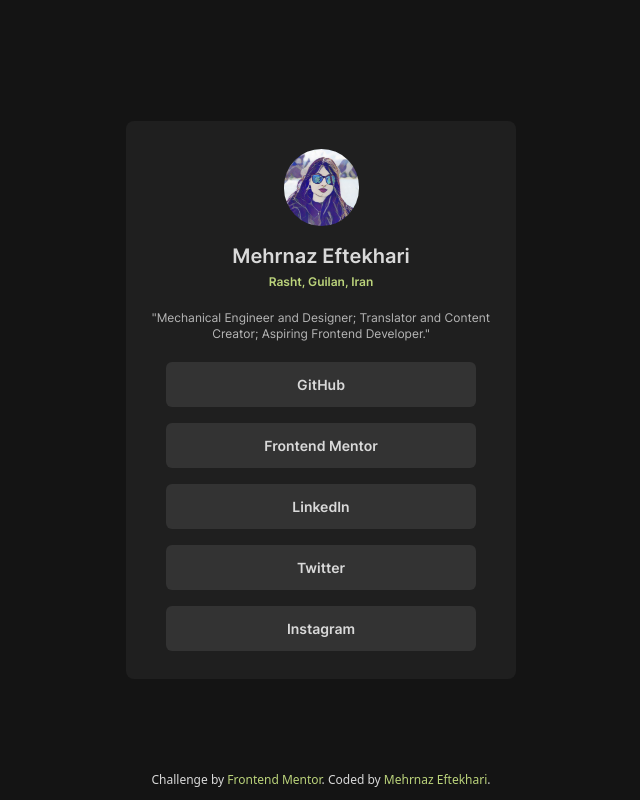
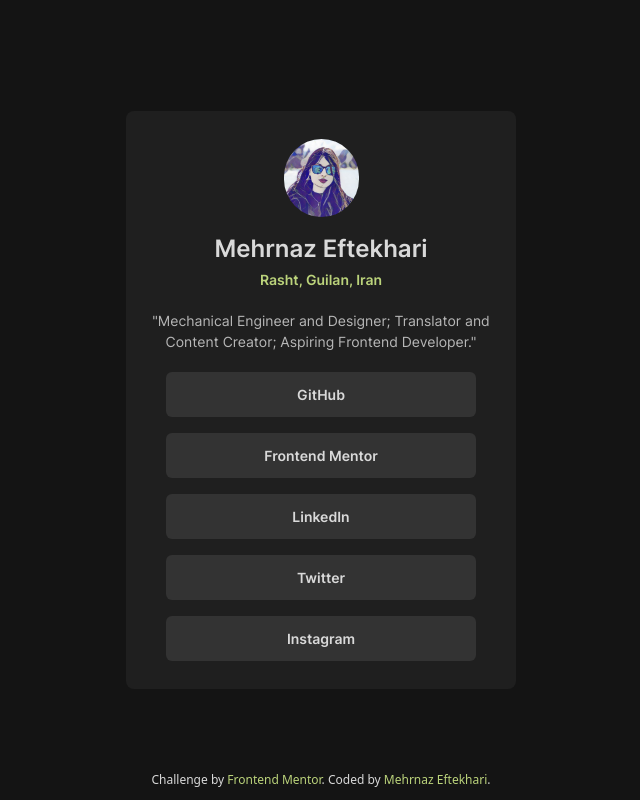
Before and after one commit to mehrnaz98/social-link-profile, a Vue app: page / in a window 1280 px wide. Shown: the whole page, without its empty margins (319-959 px from the left). Built offline with nearby package versions, Linux system fonts and the light colour scheme; no server answers.

Commit message:
Increase picture width

```diff
--- a/src/components/ProfileInfo.vue
+++ b/src/components/ProfileInfo.vue
@@ -4,7 +4,7 @@
       <img
         :src="user.avatar_url"
         alt="user profile photo"
-        class="w-[75px] h-auto border-none rounded-full m-auto -mb-3"
+        class="w-[88px] h-auto border-none rounded-full m-auto -mb-3"
       />
       <h2 class="font-semibold text-[#D9D9D9] text-xl pt-7">{{ user.name }}</h2>
       <p class="text-[#BBD37B] text-xs font-semibold pt-1">
@@ -20,14 +20,14 @@
         alt="user profile photo"
         class="w-[75px] h-auto border-none rounded-full m-auto -mb-3"
       />
-      <h2 class="font-semibold text-[#D9D9D9] text-xl pt-7">
+      <h2 class="font-semibold text-[#D9D9D9] text-2xl pt-7">
         Mehrnaz Eftekhari
       </h2>
-      <p class="text-[#BBD37B] text-xs font-semibold pt-1">
+      <p class="text-[#BBD37B] text-[14px] font-semibold pt-1">
         Rasht, Guilan, Iran
       </p>
 
-      <p class="text-[#B7B7B7] text-xs pt-5 px-4">
+      <p class="text-[#B7B7B7] text-[14px] pt-5 px-4">
         "Mechanical Engineer and Designer; Translator and Content Creator;
         Aspiring Frontend Developer."
       </p>
```
